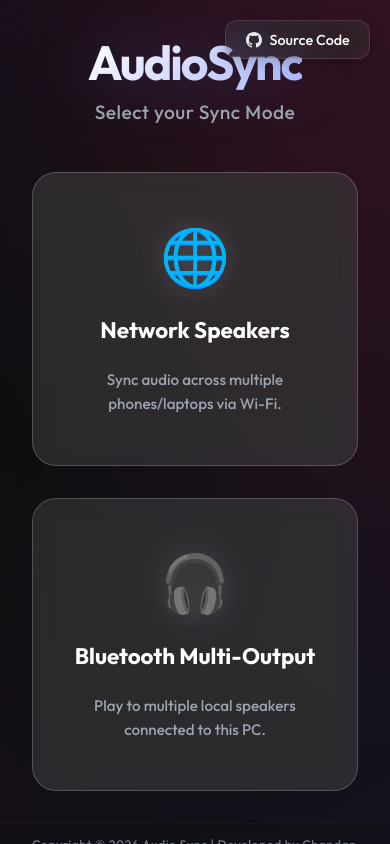
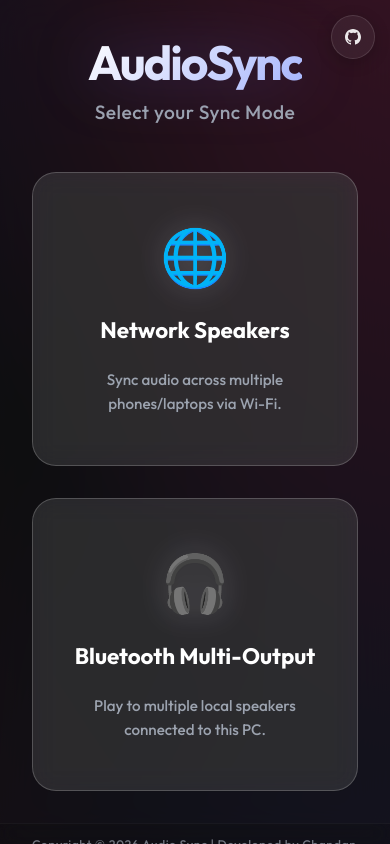
Before and after one commit to chandansaipavanpadala/WebRTC_Audio_Broadcaster, a website: page index.html in a window 390 px wide. Drawn offline with Linux system fonts and the light colour scheme.

Commit message:
Added Package.json

```diff
--- a/index.html
+++ b/index.html
@@ -16,14 +16,15 @@
 </head>
 
 <body>
-  <div id="app">
-    <!-- GitHub Profile Button -->
-    <a href="https://github.com/chandansaipavanpadala/WebRTC_Audio_Broadcaster" target="_blank" rel="noopener noreferrer" id="github-btn" class="github-btn" aria-label="Source Code">
+  <!-- GitHub Profile Button -->
+  <a href="https://github.com/chandansaipavanpadala/WebRTC_Audio_Broadcaster" target="_blank" rel="noopener noreferrer" class="github-wrapper" aria-label="Source Code">
+    <div id="github-btn" class="github-btn">
       <svg width="20" height="20" viewBox="0 0 24 24" fill="currentColor" xmlns="http://www.w3.org/2000/svg">
         <path d="M12 0C5.374 0 0 5.373 0 12c0 5.302 3.438 9.8 8.207 11.387.599.111.793-.261.793-.577v-2.234c-3.338.726-4.033-1.416-4.033-1.416-.546-1.387-1.333-1.756-1.333-1.756-1.089-.745.083-.729.083-.729 1.205.084 1.839 1.237 1.839 1.237 1.07 1.834 2.807 1.304 3.492.997.107-.775.418-1.305.762-1.604-2.665-.305-5.467-1.334-5.467-5.931 0-1.311.469-2.381 1.236-3.221-.124-.303-.535-1.524.117-3.176 0 0 1.008-.322 3.301 1.23A11.509 11.509 0 0112 5.803c1.02.005 2.047.138 3.006.404 2.291-1.552 3.297-1.23 3.297-1.23.653 1.653.242 2.874.118 3.176.77.84 1.235 1.911 1.235 3.221 0 4.609-2.807 5.624-5.479 5.921.43.372.823 1.102.823 2.222v3.293c0 .319.192.694.801.576C20.566 21.797 24 17.3 24 12c0-6.627-5.373-12-12-12z"/>
       </svg>
-      <span>Source Code</span>
-    </a>
+    </div>
+  </a>
+  <div id="app">
     <!-- Landing View -->
     <div id="landing-view" class="view active">
       <h1 class="main-title">AudioSync</h1>
--- a/style.css
+++ b/style.css
@@ -625,11 +625,14 @@
     font-size: 3rem;
   }
 
+  .github-wrapper {
+    top: 10px;
+    right: 10px;
+  }
+
   .github-btn {
-    top: 0.8rem;
-    right: 0.8rem;
-    padding: 0.5rem 0.8rem;
-    font-size: 0.8rem;
+    width: 38px;
+    height: 38px;
   }
 
   .github-btn svg {
@@ -638,40 +641,44 @@
   }
 }
 
-/* --- GitHub Profile Button (Glassmorphic) --- */
-.github-btn {
+/* --- GitHub Profile Button (Wrapper & Circle) --- */
+.github-wrapper {
   position: fixed;
-  top: 20px;
-  right: 20px;
+  top: 15px;
+  right: 15px;
   z-index: 9999;
   display: inline-flex;
   align-items: center;
-  gap: 0.5rem;
-  padding: 0.6rem 1.2rem;
-  border-radius: 12px;
+  gap: 0.8rem;
+  text-decoration: none;
+  cursor: pointer;
+}
+
+.github-btn {
+  display: flex;
+  align-items: center;
+  justify-content: center;
+  width: 44px;
+  height: 44px;
+  border-radius: 50%;
   border: 1px solid rgba(255, 255, 255, 0.12);
   background: rgba(255, 255, 255, 0.06);
   backdrop-filter: blur(16px);
   -webkit-backdrop-filter: blur(16px);
   color: var(--text-main);
-  font-family: 'Outfit', sans-serif;
-  font-size: 0.9rem;
-  font-weight: 500;
-  text-decoration: none;
-  cursor: pointer;
   transition: all 0.3s cubic-bezier(0.25, 0.46, 0.45, 0.94);
   box-shadow: 0 4px 16px rgba(0, 0, 0, 0.2);
 }
 
-.github-btn:hover {
+.github-wrapper:hover .github-btn {
   background: rgba(255, 255, 255, 0.12);
   border-color: rgba(255, 255, 255, 0.25);
   box-shadow: 0 6px 24px rgba(99, 102, 241, 0.25),
               0 0 0 1px rgba(99, 102, 241, 0.15);
-  transform: translateY(-2px);
+  transform: translateY(-2px) scale(1.05);
 }
 
-.github-btn:active {
+.github-wrapper:active .github-btn {
   transform: translateY(0) scale(0.97);
 }
 
@@ -681,7 +688,7 @@
   transition: opacity 0.3s;
 }
 
-.github-btn:hover svg {
+.github-wrapper:hover .github-btn svg {
   opacity: 1;
 }
 
```
Also changed, not shown: package.json (added, +11 -0 lines).
